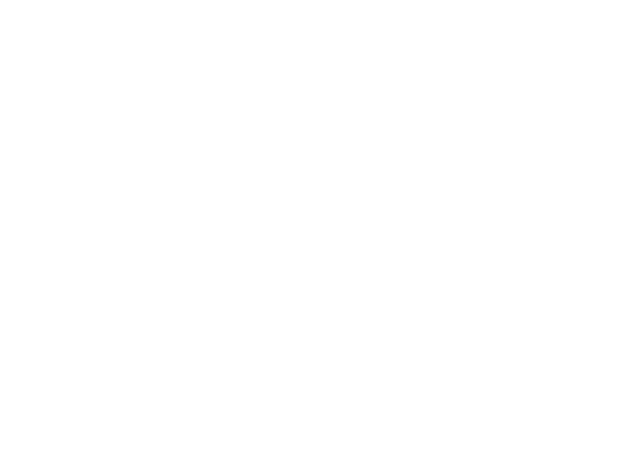
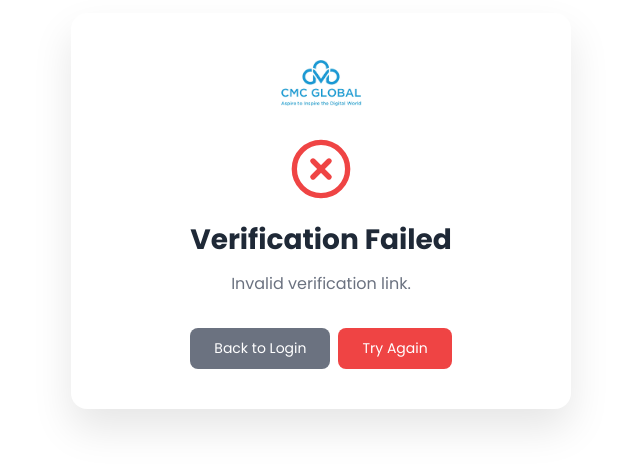
Before and after one commit to DangTrongLuong/meeting-scheduling-system-frontend, a React (Vite) app: page /verify in a window 1280 px wide. Before the commit this address had no page. Shown: the part 201-668 px from the top of the page, without its empty margins (319-959 px from the left). Built offline with nearby package versions, Linux system fonts and the light colour scheme.

Commit message:
Them giao gien verify

```diff
--- a/package.json
+++ b/package.json
@@ -11,6 +11,7 @@
   },
   "dependencies": {
     "axios": "^1.13.1",
+    "lucide-react": "^0.552.0",
     "react": "^19.1.1",
     "react-dom": "^19.1.1",
     "react-icons": "^5.5.0",
--- a/src/App.jsx
+++ b/src/App.jsx
@@ -7,6 +7,7 @@ import Dashboard from "./pages/Dashboard.jsx";
 import { UserProvider } from "./context/UserContext.jsx";
 import AuthMiddleware from "./middlewares/AuthMiddleware.jsx";
 import "./App.css";
+import VerifyPage from "./pages/Verify/VerifyPage.jsx";
 
 function App() {
   return (
@@ -16,6 +17,7 @@ function App() {
           {/* Public route - không cần login */}
           <Route path="/register" element={<Register />} />
           <Route path="/" element={<LoginPage />} />
+          <Route path="/verify" element={<VerifyPage />} />
           <Route
             path="/loginSuccess"
             element={<AuthMiddleware>{null}</AuthMiddleware>}
--- a/src/context/AuthContext.jsx
+++ b/src/context/AuthContext.jsx
@@ -42,6 +42,10 @@ export const login = async (email, password) => {
 
     throw new Error(data.message || "Login failed");
   } catch (error) {
+    const msg = error.message;
+    if (msg.includes("Account not activated")) {
+      throw new Error("Account not activated. Please check your email!");
+    }
     console.error("Login error:", error);
     if (error.response) {
       throw new Error(
--- a/src/pages/Auth/Login.jsx
+++ b/src/pages/Auth/Login.jsx
@@ -119,10 +119,22 @@ export default function LoginPage() {
         },
       });
     } catch (error) {
-      const errorMsg =
-        error.message || "Invalid account or password. Please try again.";
-      setGeneralError("Invalid account or password. Please try again.");
-      toast.error("Invalid account or password. Please try again.");
+      console.error("Login error:", error);
+
+      const msg = error.message.toLowerCase();
+      let errorMessage = "Login failed. Please try again.";
+
+      if (msg.includes("not activated") || msg.includes("activate")) {
+        errorMessage =
+          "Account not activated. Please check your email to verify.";
+      } else if (msg.includes("invalid email or password")) {
+        errorMessage = "Invalid email or password. Please try again.";
+      } else if (msg.includes("no response")) {
+        errorMessage = "No response from server. Please check your network.";
+      }
+
+      setGeneralError(errorMessage);
+      toast.error(errorMessage);
     } finally {
       setLoading(false);
     }
--- a/src/pages/Auth/Register.jsx
+++ b/src/pages/Auth/Register.jsx
@@ -19,6 +19,7 @@ export default function RegisterPage() {
   const [passwordError, setPasswordError] = useState("");
   const [confirmPasswordError, setConfirmPasswordError] = useState("");
   const [generalError, setGeneralError] = useState("");
+  const [successMessage, setSuccessMessage] = useState("");
   const [loading, setLoading] = useState(false);
   const [touched, setTouched] = useState({
     name: false,
@@ -163,6 +164,7 @@ export default function RegisterPage() {
   const handleSubmit = async (e) => {
     e.preventDefault();
     setGeneralError("");
+    setSuccessMessage("");
 
     // Validate all fields
     const nameError = validateName(name);
@@ -189,12 +191,27 @@ export default function RegisterPage() {
 
     try {
       await register(name.trim(), email.trim(), password);
-      toast.success("Registration successful!", {
-        autoClose: 1500,
-        onClose: () => {
-          navigate("/");
-        },
+      setSuccessMessage(
+        "Registration successful! Please check your email to activate your account."
+      );
+
+      setName("");
+      setEmail("");
+      setPassword("");
+      setConfirmPassword("");
+      setTouched({
+        name: false,
+        email: false,
+        password: false,
+        confirmPassword: false,
       });
+      setNameError("");
+      setEmailError("");
+      setPasswordError("");
+      setConfirmPasswordError("");
+      setTimeout(() => {
+        navigate("/");
+      }, 5000);
     } catch (error) {
       const errorMsg =
         error.message || "Registration failed. Please try again.";
@@ -222,7 +239,7 @@ export default function RegisterPage() {
     <>
       <ToastContainer
         position="top-right"
-        autoClose={1500}
+        autoClose={5000}
         hideProgressBar={false}
         newestOnTop={false}
         closeOnClick
@@ -340,6 +357,10 @@ export default function RegisterPage() {
                 )}
               </div>
 
+              {successMessage && (
+                <div className="register-success-message">{successMessage}</div>
+              )}
+
               {generalError && (
                 <div className="register-error-message">{generalError}</div>
               )}
--- /dev/null
+++ b/src/pages/Verify/VerifyPage.jsx
@@ -0,0 +1,100 @@
+// src/pages/VerifyPage.jsx
+import { useEffect, useState } from "react";
+import { useSearchParams, useNavigate } from "react-router-dom";
+import axios from "axios";
+import { CheckCircle, XCircle, Loader2 } from "lucide-react";
+import "../../styles/VerifyPage.css";
+
+export default function VerifyPage() {
+  const [searchParams] = useSearchParams();
+  const navigate = useNavigate();
+  const [status, setStatus] = useState("loading");
+  const [message, setMessage] = useState("");
+
+  useEffect(() => {
+    const email = searchParams.get("email");
+    const token = searchParams.get("token");
+
+    if (!email || !token) {
+      setStatus("error");
+      setMessage("Invalid verification link.");
+      return;
+    }
+
+    axios
+      .post("/api/auth/verify", null, { params: { email, token } })
+      .then((res) => {
+        if (res.data.success) {
+          setStatus("success");
+          setMessage(res.data.message);
+        } else {
+          setStatus("error");
+          setMessage(res.data.message || "Verification failed.");
+        }
+      })
+      .catch((err) => {
+        setStatus("error");
+        setMessage(
+          err.response?.data?.message ||
+            "Verification failed. Please try again."
+        );
+      });
+  }, [searchParams]);
+
+  return (
+    <div className="verify-page-container">
+      <div className="verify-card">
+        <div className="verify-logo">
+          <img src="/logocmc.png" alt="Company Logo" />
+        </div>
+
+        <div className="verify-icon">
+          {status === "loading" && (
+            <Loader2
+              size={64}
+              className="animate-spin"
+              style={{ color: "#2f53f6ff" }}
+            />
+          )}
+          {status === "success" && (
+            <CheckCircle size={64} style={{ color: "#10b981" }} />
+          )}
+          {status === "error" && (
+            <XCircle size={64} style={{ color: "#ef4444" }} />
+          )}
+        </div>
+
+        <h1 className="verify-title">
+          {status === "loading" && "Verifying Your Account"}
+          {status === "success" && "Account Verified!"}
+          {status === "error" && "Verification Failed"}
+        </h1>
+
+        <p className="verify-message">{message}</p>
+
+        {status === "success" && (
+          <button onClick={() => navigate("/")} className="verify-btn-primary">
+            Go to Login
+          </button>
+        )}
+
+        {status === "error" && (
+          <div>
+            <button
+              onClick={() => navigate("/")}
+              className="verify-btn-secondary"
+            >
+              Back to Login
+            </button>
+            <button
+              onClick={() => window.location.reload()}
+              className="verify-btn-danger"
+            >
+              Try Again
+            </button>
+          </div>
+        )}
+      </div>
+    </div>
+  );
+}
--- a/src/styles/Auth_style/Register.css
+++ b/src/styles/Auth_style/Register.css
@@ -258,6 +258,31 @@
   text-decoration: underline;
 }
 
+.register-success-message {
+  color: #10b981;
+  font-size: 13px;
+  margin: 15px 0;
+  padding: 10px 12px;
+  background: #d5f4e6;
+  border-radius: 6px;
+  border-left: 3px solid #10b981;
+  text-align: center;
+  font-weight: 500;
+  animation: fadeIn 0.3s ease-in;
+}
+
+/* Hiệu ứng fade in nhẹ */
+@keyframes fadeIn {
+  from {
+    opacity: 0;
+    transform: translateY(-5px);
+  }
+  to {
+    opacity: 1;
+    transform: translateY(0);
+  }
+}
+
 .register-error-message {
   color: #e74c3c;
   font-size: 13px;
--- /dev/null
+++ b/src/styles/VerifyPage.css
@@ -0,0 +1,100 @@
+/* src/pages/VerifyPage.css */
+.verify-page-container {
+  min-height: 95vh;
+
+  display: flex;
+  align-items: center;
+  justify-content: center;
+  padding: 20px;
+  font-family: "Inter", sans-serif;
+}
+
+.verify-card {
+  background: white;
+  border-radius: 16px;
+  box-shadow: 0 20px 40px rgba(0, 0, 0, 0.1);
+  padding: 40px;
+  max-width: 500px;
+  width: 100%;
+  text-align: center;
+}
+
+.verify-logo {
+  margin-bottom: 24px;
+}
+
+.verify-logo img {
+  height: 60px;
+  margin: 0 auto;
+  display: block;
+}
+
+.verify-icon {
+  margin-bottom: 24px;
+}
+
+.verify-icon svg {
+  margin: 0 auto;
+  display: block;
+}
+
+.verify-title {
+  font-size: 28px;
+  font-weight: 700;
+  margin: 0 0 16px 0;
+  color: #1f2937;
+}
+
+.verify-message {
+  font-size: 16px;
+  color: #6b7280;
+  margin: 0 0 32px 0;
+  line-height: 1.5;
+}
+
+.verify-btn-primary {
+  background: #4a69f5;
+  color: white;
+  border: none;
+  padding: 12px 32px;
+  border-radius: 8px;
+  font-size: 16px;
+  font-weight: 600;
+  cursor: pointer;
+  transition: background 0.2s ease;
+}
+
+.verify-btn-primary:hover {
+  background: #2f43f7;
+}
+
+.verify-btn-secondary {
+  background: #6b7280;
+  color: white;
+  border: none;
+  padding: 10px 24px;
+  border-radius: 8px;
+  font-size: 14px;
+  cursor: pointer;
+  margin-right: 8px;
+}
+
+.verify-btn-danger {
+  background: #ef4444;
+  color: white;
+  border: none;
+  padding: 10px 24px;
+  border-radius: 8px;
+  font-size: 14px;
+  cursor: pointer;
+}
+
+/* Responsive */
+@media (max-width: 480px) {
+  .verify-card {
+    padding: 30px 20px;
+  }
+  .verify-title {
+    font-size: 24px;
+  }
+}
```
Also changed, not shown: 1 other file (tests, documents, lock files or other folders).
